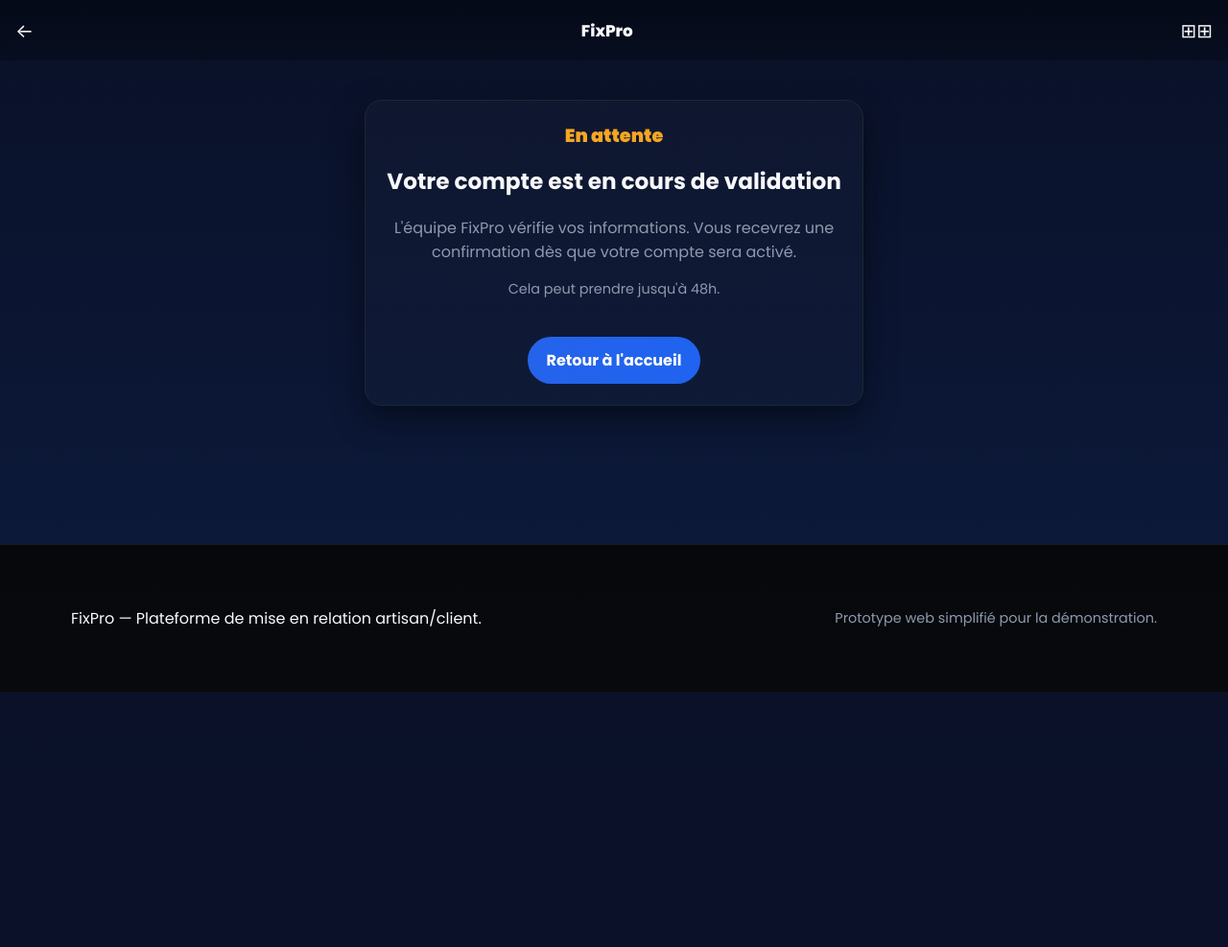
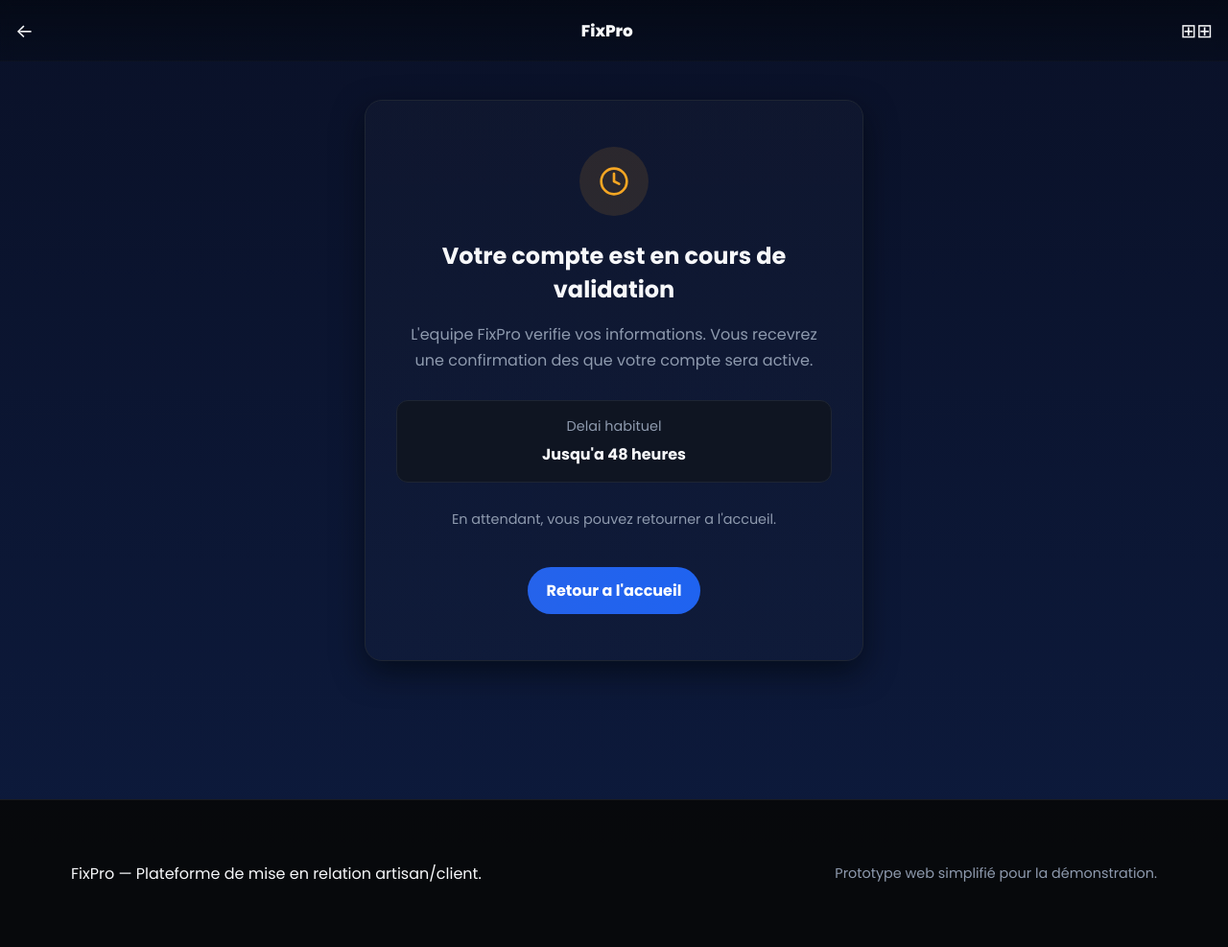
Before and after one commit to mariemartinechristophehaba-cyber/FIXPROGUINEA, a Flask app: page /artisan-pending in a window 1280 px wide. Shown: the whole page at 96% size. Before the commit the page ends 721 px from the top, so only its background shows below. Run offline with Flask 3, Linux system fonts and the light colour scheme; some libraries are stand-ins or nearby versions.

Commit message:
Page d attente artisan amelioree

```diff
--- a/templates/pending.html
+++ b/templates/pending.html
@@ -1,10 +1,19 @@
 {% extends 'base.html' %}
 {% block content %}
-<section class="card form-card" style="max-width: 520px; margin: 80px auto; text-align: center;">
-  <div style="font-size: 1.2rem; font-weight: 900; color: var(--accent-orange); margin-bottom: 16px;">En attente</div>
-  <h2>Votre compte est en cours de validation</h2>
-  <p class="muted">L'équipe FixPro vérifie vos informations. Vous recevrez une confirmation dès que votre compte sera activé.</p>
-  <p class="small">Cela peut prendre jusqu'à 48h.</p>
-  <a href="{{ url_for('index') }}" class="btn btn-primary" style="margin-top: 24px;">Retour à l'accueil</a>
+<section class="card" style="max-width: 520px; margin: 80px auto; text-align: center; padding: 48px 32px;">
+  <div style="width: 72px; height: 72px; border-radius: 50%; background: rgba(245,166,35,0.12); color: var(--accent-orange); display: grid; place-items: center; margin: 0 auto 24px;">
+    <svg viewBox="0 0 24 24" width="32" height="32" fill="none" stroke="currentColor" stroke-width="2" stroke-linecap="round" stroke-linejoin="round">
+      <circle cx="12" cy="12" r="10"/>
+      <polyline points="12 6 12 12 16 14"/>
+    </svg>
+  </div>
+  <h2 style="margin: 0 0 12px;">Votre compte est en cours de validation</h2>
+  <p class="muted" style="line-height: 1.7;">L'equipe FixPro verifie vos informations. Vous recevrez une confirmation des que votre compte sera active.</p>
+  <div style="background: var(--surface); border: 1px solid var(--border); border-radius: 12px; padding: 16px; margin: 28px 0;">
+    <div class="small muted" style="margin-bottom: 6px;">Delai habituel</div>
+    <strong>Jusqu'a 48 heures</strong>
+  </div>
+  <p class="small" style="color: var(--muted);">En attendant, vous pouvez retourner a l'accueil.</p>
+  <a href="{{ url_for('index') }}" class="btn btn-primary" style="margin-top: 24px;">Retour a l'accueil</a>
 </section>
 {% endblock %}
```
